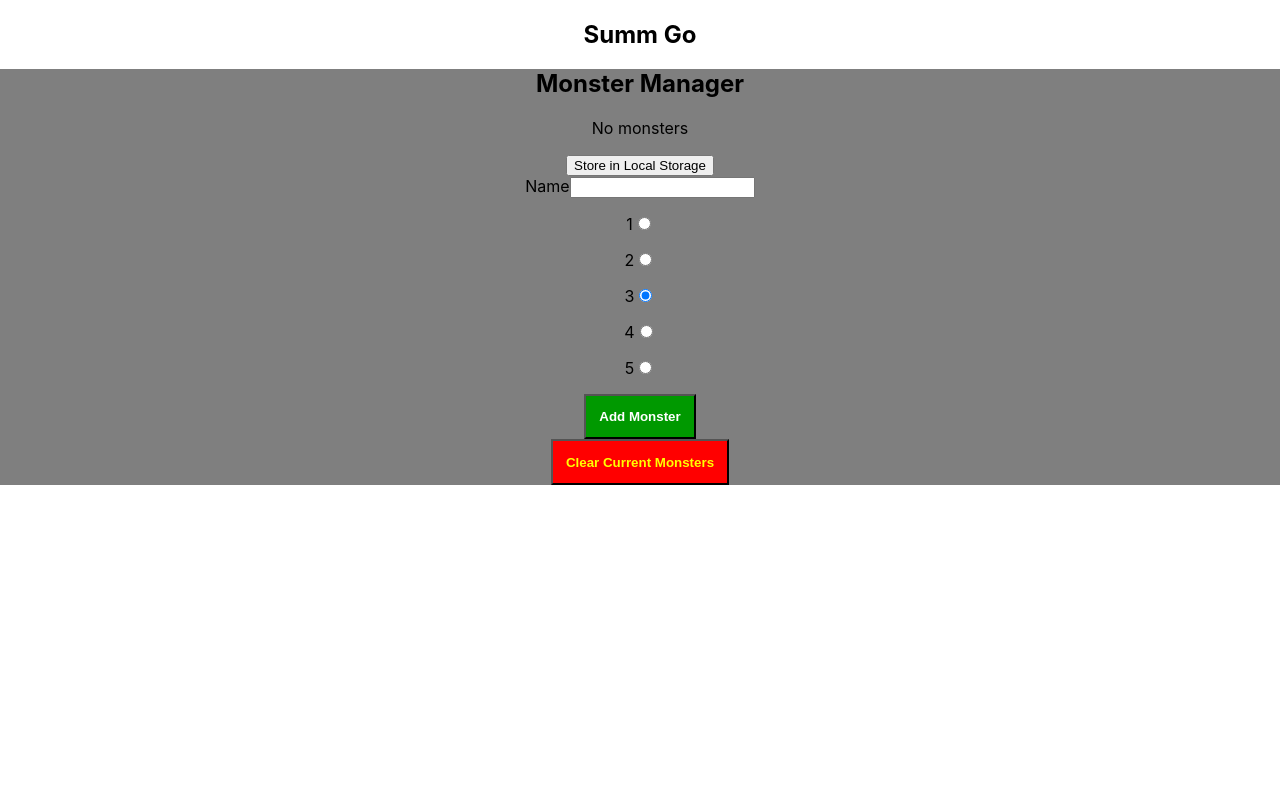
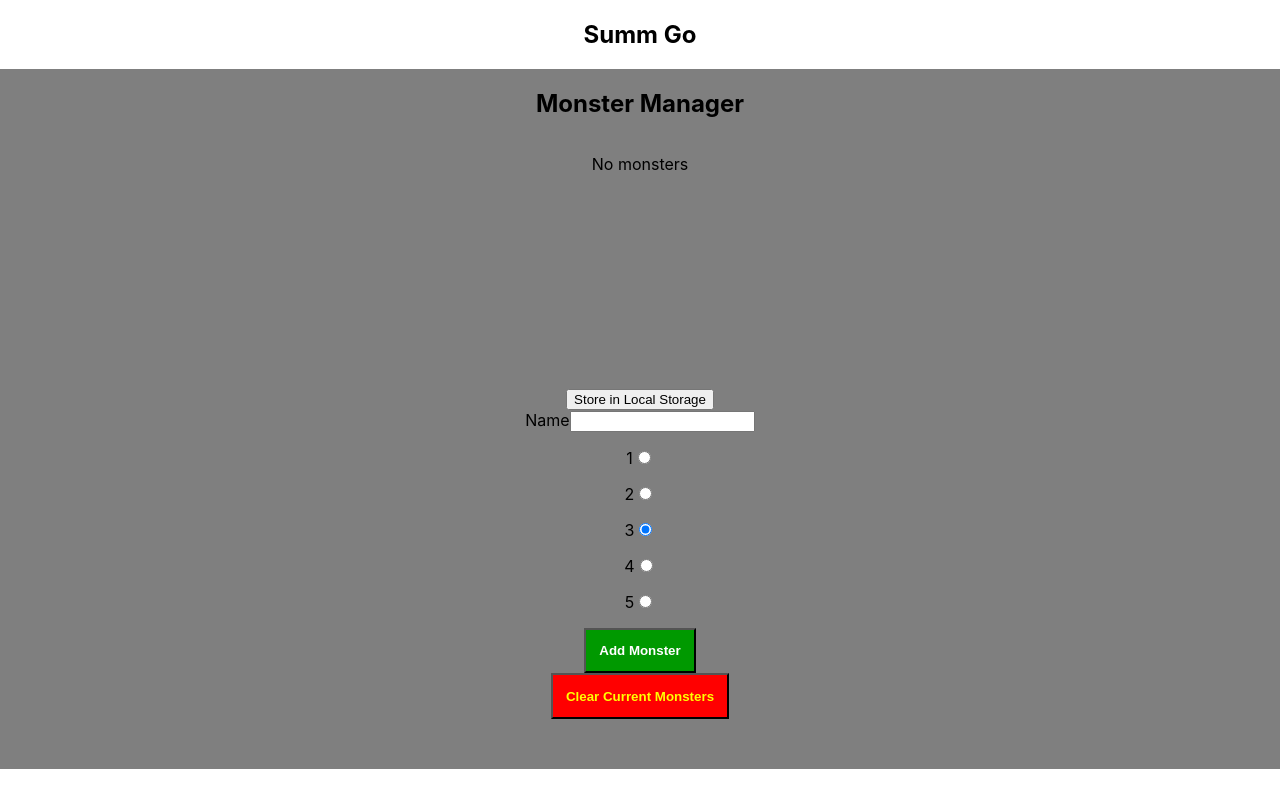
Before and after one commit to Wolven531/summ-go, a React (Create React App) app: page / in a window 1280 px wide. Built offline with nearby package versions, Linux system fonts and the light colour scheme.

Commit message:
Re-enable grid display in monster manager

```diff
--- a/src/MonsterManager/MonsterManager.css
+++ b/src/MonsterManager/MonsterManager.css
@@ -1,9 +1,7 @@
 .monster-manager {
 	background-color: rgba(0, 0, 0, .5);
-	/*
 	display: grid;
-	grid-template-rows: auto repeat(5, 1fr);
-	*/
+	grid-template-rows: auto 250px repeat(3, auto) 50px;
 }
 
 .monster-manager .clear-monsters {
--- a/src/MonsterManager/MonsterManager.js
+++ b/src/MonsterManager/MonsterManager.js
@@ -60,7 +60,7 @@ class MonsterManager extends Component {
 							onChange={this.onMonsterNameChange}
 							value={this.state.monsterName} />
 					</section>
-					<section>
+					<section className="star-editor">
 						{[1,2,3,4,5].map(num => <p key={`star-${num}`}>
 							<label htmlFor={`monster-star-${num}`}>{num}</label>
 							<input
```
